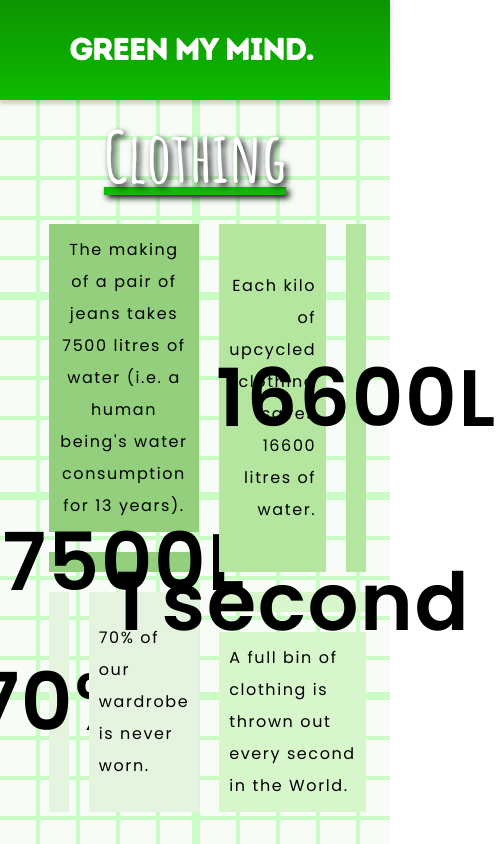
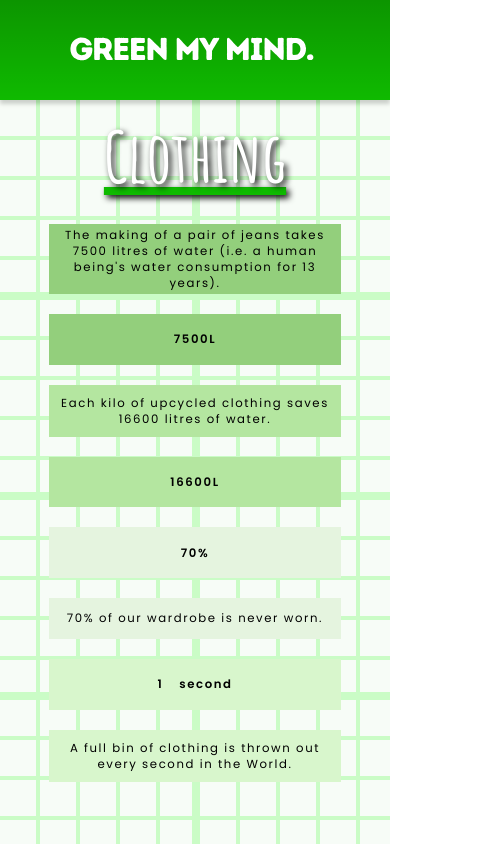
Before and after one commit to fblaizoud/green-my-mind, a React (Vite) app: page /greenfo/clothing in a window 390 px wide. Shown: the whole page, 497 px wide, since content can reach past the window. Built offline with nearby package versions, Linux system fonts and the light colour scheme.

Commit message:
responsive final

```diff
--- a/src/components/GreenfoCategory.jsx
+++ b/src/components/GreenfoCategory.jsx
@@ -25,16 +25,16 @@ const GreenfoCategory = () => {
               97% of transports depend on fossil energy
             </div>
             <div className="graph2">
-              <Number nbr="97" id="2" /> %
+              <Number nbr="97" id="2" />%
             </div>
             <div className="graph3">
-              <Number nbr="80" id="3" /> %
+              <Number nbr="80" id="3" />%
             </div>
             <div className="text3">
               10yr+ old vehicles represent 80% of the world&apos;s car pollution
             </div>
             <div className="graph4">
-              <Number nbr="1" id="4" /> %
+              <Number nbr="1" id="4" />%
             </div>
             <div className="text4">
               Only 1% of vehicles in France are electric
@@ -47,23 +47,23 @@ const GreenfoCategory = () => {
               80% of the world&apos;s deforestation is caused by agriculture
             </div>
             <div className="graph1">
-              <Number nbr="80" id="1" /> %
+              <Number nbr="80" id="1" /> <span>%</span>
             </div>
             <div className="text2">
               Meat consumption will be increased by 75% in 2050
             </div>
             <div className="graph2">
               {" "}
-              <Number nbr="75" id="2" /> %
+              <Number nbr="75" id="2" /> <span>%</span>
             </div>
             <div className="graph3">
-              <Number nbr="25" id="3" /> %
+              <Number nbr="25" id="3" /> <span>%</span>
             </div>
             <div className="text3">
               Food is responsible for 25% of the French carbon footprint
             </div>
             <div className="graph4">
-              <Number nbr="33" id="4" /> %
+              <Number nbr="33" id="4" /> <span>%</span>
             </div>
             <div className="text4">
               33% of the world&apos;s surface is used for agriculture
--- a/src/sass/_GreenfoCategory.scss
+++ b/src/sass/_GreenfoCategory.scss
@@ -114,7 +114,7 @@
   grid-area: 2 / 1 / 4 / 4;
   opacity: 1;
   background-color: rgb(147, 207, 124);
-  font-size: 5rem;
+  font-size: 4rem;
   font-weight: bold;
 }
 .text2 {
@@ -134,7 +134,7 @@
   justify-content: center;
   grid-area: 1 / 5 / 4 / 7;
   background-color: rgb(180, 230, 160);
-  font-size: 5rem;
+  font-size: 4rem;
   font-weight: bold;
 }
 .graph3 {
@@ -144,7 +144,7 @@
   justify-content: center;
   grid-area: 4 / 1 / 7 / 3;
   background-color: rgb(229, 244, 223);
-  font-size: 5rem;
+  font-size: 4rem;
   font-weight: bold;
 }
 .text3 {
@@ -164,7 +164,7 @@
   justify-content: center;
   grid-area: 4 / 4 / 6 / 7;
   background-color: rgb(216, 246, 204);
-  font-size: 5rem;
+  font-size: 4rem;
   font-weight: bold;
   span {
     margin-left: 16px;
@@ -180,4 +180,46 @@
   background-color: rgb(216, 246, 204);
 }
 
-// GRAPH
+
+// ! Responsivness
+
+@media all and (max-width: 1000px) {
+  .container {
+    display: flex;
+    flex-direction: column;
+    div {
+      display: flex;
+      text-align: center;
+      align-items: center;
+      height: 5vh;
+      font-size: 2vw;
+    }
+    span {
+      font-size: 2vw;
+    }
+  }
+}
+
+@media all and (max-width: 650px) {
+  .container {
+    line-height: 1rem;
+    div {
+      font-size: 2.5vw;
+    }
+    span {
+      font-size: 2.5vw;
+    }
+  }
+}
+
+@media all and (max-width: 450px) {
+  .container {
+    div {
+      height: 6vh;
+      font-size: 3vw;
+    }
+    span {
+      font-size: 3vw;
+    }
+  }
+}
--- a/src/sass/_NavBarWithLink.scss
+++ b/src/sass/_NavBarWithLink.scss
@@ -36,23 +36,22 @@
 }
 
 // ! Responsivness
-@media all and (max-width: 1000px) {
+
+@media all and (max-width: 1250px) {
   .navbarwithlink {
-    &__logo {
-      transform: scale(0.7);
-    }
     &__links {
-      display: flex;
-      font-weight: 700;
-      font-size: 6vw;
+      gap: 40px;
+      font-size: 30px;
     }
   }
 }
 
-// ! Responsivness
-@media all and (max-width: 800px) {
+@media all and (max-width: 1000px) {
   .navbarwithlink {
     justify-content: center;
+    &__logo {
+      transform: scale(0.7);
+    }
     &__links {
       display: none;
     }
```
